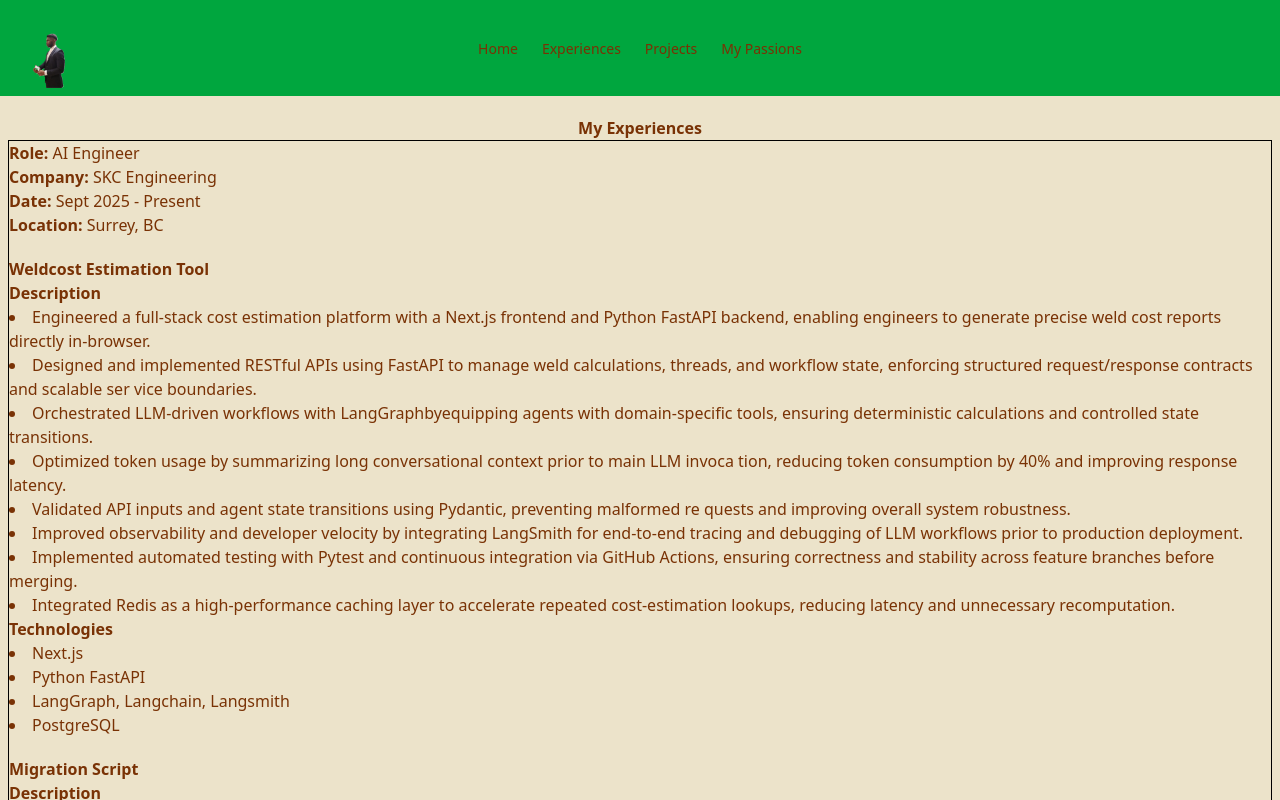
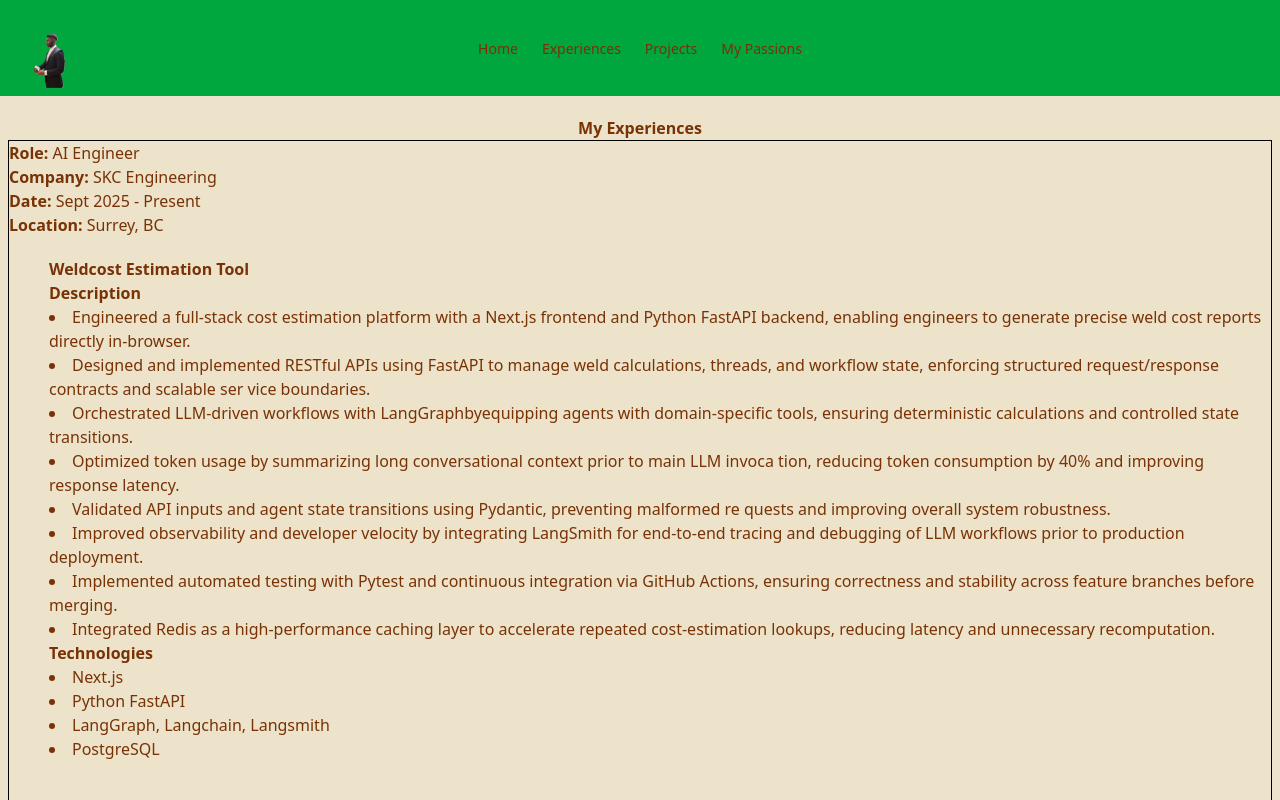
Before and after one commit to maximenewman/portfolio, a Next.js app: page /experiences in a window 1280 px wide. Shown: the top 800 px of the page. Built offline with nearby package versions, Linux system fonts and the light colour scheme.

Commit message:
added left padding to experiences so that projects are clearly visualized

```diff
--- a/app/experiences/components/display_experiences.tsx
+++ b/app/experiences/components/display_experiences.tsx
@@ -3,18 +3,20 @@ import { experience } from "@/app/experiences/data/experience"
 
 export function display_experience(experiences: experience[]){
     return (
-        <div className="container flex flex-col items-center">
+        <div className="">
             {experiences.map( (experience, index) => (
                 <div key={index} className="border border-black mx-2">
                     <h2><strong>Role:</strong> {experience.role}</h2>
                     <h2><strong>Company:</strong> {experience.company}</h2>
                     <h2><strong>Date:</strong> {experience.date}</h2>
                     <h2><strong>Location:</strong> {experience.location}</h2>
-                    {experience.projects.map((project, index) => (
-                                        <div key={index}>
-                                            {display_project(project)}
-                                        </div>
-                                    ))}
+                    <ul key={index} className="flex flex-col pl-10">
+                        {experience.projects.map((project, index) => (
+                            <li key={index}>
+                                {display_project(project)}
+                            </li>
+                        ))}
+                    </ul>
                 </div>
             ))}
         </div>
```
